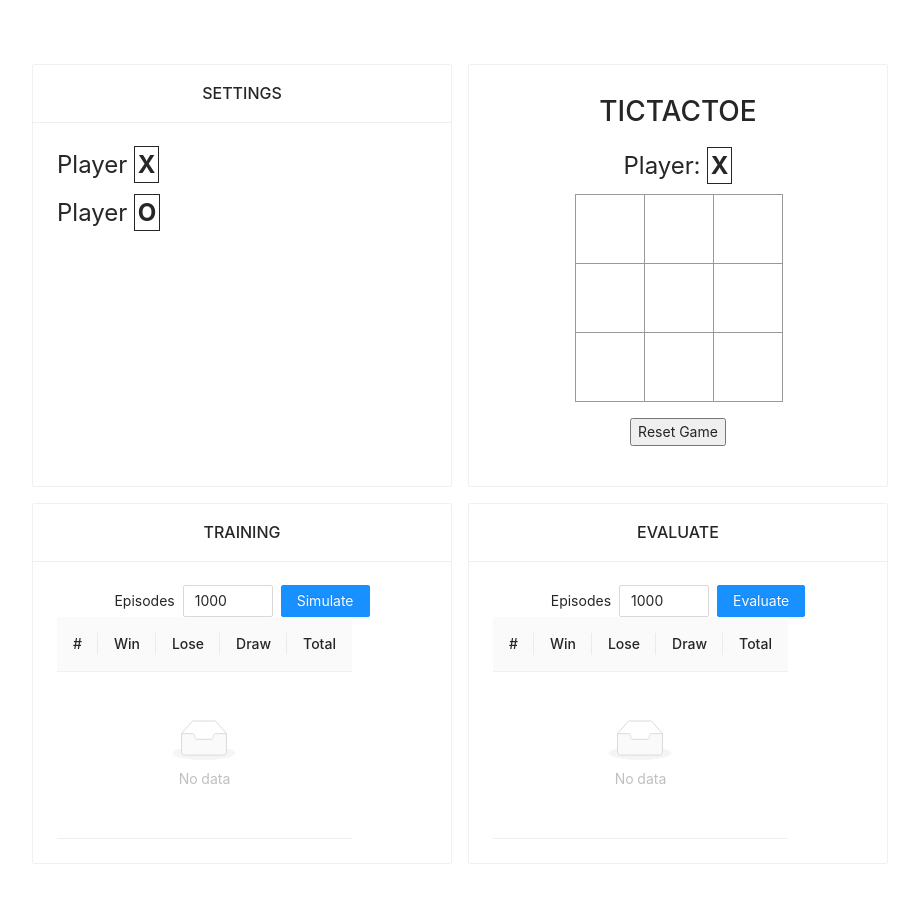
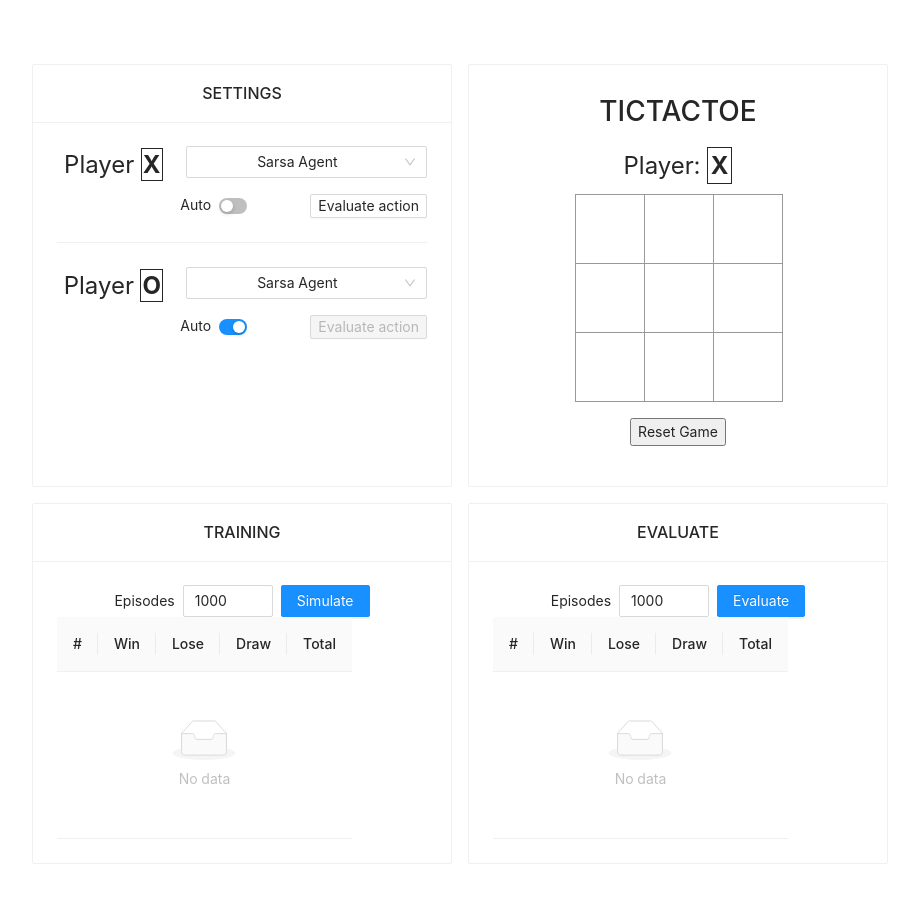
Before and after one commit to hoangchunghien/rl-tictactoe-js, a React (Create React App) app: page / in a window 1280 px wide. Shown: the top 902 px of the page, without its empty margins (180-1099 px from the left). Built offline with nearby package versions, Linux system fonts and the light colour scheme.

Commit message:
feat: Add configurable game

```diff
--- a/src/App.js
+++ b/src/App.js
@@ -1,18 +1,47 @@
-import { useState } from "react";
-import { Row, Col, Card, InputNumber, Button, Table } from "antd";
+import { useState, useEffect } from "react";
+import {
+  Row,
+  Col,
+  Card,
+  InputNumber,
+  Button,
+  Table,
+  Select,
+  Divider,
+  Switch,
+} from "antd";
 
 import Game from "./components/Game";
-import { boardToString, checkGameover, initGame, move, X, O } from "./core/game";
-import { evaluate, PLAYLAST } from "./core/evaluation";
+import {
+  boardToString,
+  checkGameover,
+  initGame,
+  move,
+  X,
+  O,
+} from "./core/game";
+import { evaluate, train, PLAYLAST, PLAYFIRST } from "./core/evaluation";
 import { RandomAgent, SarsaAgent } from "./core/agent";
 import { select } from "weighted";
-import { range, max, map } from "lodash";
+import { range, filter, map, max, find } from "lodash";
 
 import "./App.css";
 
-const randomAgent = new RandomAgent();
-const sarsaAgent = new SarsaAgent();
+const { Option } = Select;
+
+const randomAgent = new RandomAgent({ player: X });
+const sarsaAgent = new SarsaAgent({});
 window.sarsaAgent = sarsaAgent;
+
+const player1Agents = [
+  { title: "Random Agent", agent: new RandomAgent({ player: X }) },
+  { title: "Sarsa Agent", agent: new SarsaAgent({ player: X }) },
+];
+
+const player2Agents = [
+  { title: "Random Agent", agent: new RandomAgent({ player: O }) },
+  { title: "Sarsa Agent", agent: new SarsaAgent({ player: O }) },
+];
 
 function App() {
   const [game, setGame] = useState(initGame());
@@ -24,88 +53,62 @@ function App() {
   const [trainingResults, setTraningResults] = useState([]);
   const [evaluateResults, setEvaluateResults] = useState([]);
 
+  const [player1, setPlayer1] = useState({
+    agent: player1Agents[1],
+    playmode: false,
+  });
+  const [player2, setPlayer2] = useState({
+    agent: player2Agents[1],
+    playmode: true,
+  });
+
+  useEffect(() => {
+    const { turn } = game;
+    let currentPlayer = null;
+    if (turn === X) {
+      currentPlayer = player1;
+    } else {
+      currentPlayer = player2;
+    }
+
+    if (currentPlayer.playmode) {
+      const {
+        agent: { agent },
+      } = currentPlayer;
+      let probs = agent.policy(game);
+      const maxProb = max(probs);
+      probs = map(probs, (it, index) => ({ index, prob: it }));
+      let action = select(filter(probs, (it) => it.prob == maxProb));
+      action = action.index;
+
+      console.log("Q");
+      console.log(agent.Q && agent.Q[boardToString(game.board)]);
+      console.log("A");
+      console.log(probs);
+
+      agent.observe(game, action);
+      agent.learn();
+
+      if (!game.gameover) {
+        const state = move(game, action);
+        setGame(state);
+      }
+    }
+  });
+
   const onMove = (location) => {
     const state = move(game, location);
-
-    const probs = sarsaAgent.policy(state);
-    console.log("Q");
-    console.log(sarsaAgent.Q[boardToString(state.board)]);
-    console.log("A");
-    console.log(probs);
-    const action = probs.indexOf(max(probs));
-
-    sarsaAgent.observe(state, action);
-    const memory = sarsaAgent.episode;
-    if (memory.length >= 2) {
-      const record1 = memory[memory.length - 2];
-      const record2 = memory[memory.length - 1];
-      sarsaAgent.learn(record1[0], record1[1], record2[0], record2[1]);
-    }
-
-    if (state.gameover) {
-      setGame(state);
-      return;
-    }
-
-    const nextState = move(state, action);
-    setGame(nextState);
+    setGame(state);
   };
 
   const training = (agent) => {
     setIsTraining(true);
-    const result = { win: 0, lose: 0, draw: 0, total: episode }
-    for (let i = 1; i <= episode; i++) {
-      setT(i);
-
-      let state = initGame();
-
-      // Random agent move first
-      let probs = randomAgent.policy(state);
-      let action = select(range(probs.length), probs);
-      state = move(state, action);
-
-      // Training agent take one action
-      probs = agent.policy(state);
-      action = select(range(probs.length), probs);
-
-      // Training
-      let done = false;
-      for (let j = 0; j <= 100; j++) {
-        const tmpState = move(state, action);
-        done = checkGameover(state.board);
-        if (done) break;
-
-        probs = randomAgent.policy(tmpState);
-        const randomAction = select(range(probs.length), probs);
-        const nextState = move(tmpState, randomAction);
-
-        let nextAction = -1;
-        if (!nextState.gameover) {
-          probs = agent.policy(nextState);
-          nextAction = select(range(probs.length), probs);
-        }
-
-        agent.learn(state, action, nextState, nextAction);
-
-        done = checkGameover(nextState.board);
-
-        state = nextState;
-        action = nextAction;
-        if (done) {
-          break;
-        }
-      }
-
-      if (state.winner) {
-        if (state.winner == O) {
-          result.win += 1;
-        } else {
-          result.lose += 1;
-        }
-      } else {
-        result.draw += 1;
-      }
-    }
+    const result = train({
+      agent: player2.agent.agent,
+      againstAgent: player1.agent.agent,
+      playType: PLAYLAST,
+      episodes: episode,
+    });
 
     setTraningResults([result, ...trainingResults]);
 
@@ -113,23 +116,119 @@ function App() {
   };
 
   const evaluateAgent = (agent) => {
-    const result = evaluate({ agent, againstAgent: randomAgent, playType: PLAYLAST, episodes: evaluateEpisode });
+    const result = evaluate({
+      agent,
+      againstAgent: randomAgent,
+      playType: PLAYLAST,
+      episodes: evaluateEpisode,
+    });
     setEvaluateResults([result, ...evaluateResults]);
-  }
+  };
 
   return (
     <div className="App">
       <Row justify="center" align="stretch" gutter={[16, 16]}>
         <Col>
           <Card style={{ width: 420, height: "100%" }} title="SETTINGS">
-            <Row>
-              <Col><div className="status">Player <b style={{border: "solid 1px", padding: "3px"}}>X</b></div></Col>
-              <Col></Col>
+            <Row gutter={[16, 16]} align="stretch">
+              <Col md={8}>
+                <div className="status">
+                  Player{" "}
+                  <b style={{ border: "solid 1px", padding: "1px" }}>X</b>
+                </div>
+              </Col>
+              <Col md={16}>
+                <div>
+                  <Select
+                    defaultValue={player1.agent.title}
+                    style={{ minWidth: "100%" }}
+                    onChange={(value) =>
+                      setPlayer1({
+                        ...player1,
+                        agent: find(player1Agents, { title: value }),
+                      })
+                    }
+                  >
+                    {map(player1Agents, ({ title }, ix) => (
+                      <Option key={ix} value={title}>
+                        {title}
+                      </Option>
+                    ))}
+                  </Select>
+                </div>
+              </Col>
             </Row>
 
             <Row>
-              <Col><div className="status">Player <b style={{border: "solid 1px", padding: "3px"}}>O</b></div></Col>
+              <Col md={8}></Col>
+              <Col md={16}>
+                <Row gutter={[8, 8]} justify="space-between">
+                  <Col>
+                    <Row gutter={8}>
+                      <Col>Auto</Col>
+                      <Col>
+                        <Switch size="small" checked={player1.playmode} onChange={e => setPlayer1({...player1, playmode: e})} />
+                      </Col>
+                    </Row>
+                  </Col>
+                  <Col>
+                    <Button size="small" disabled={player1.playmode}>Evaluate action</Button>
+                  </Col>
+                </Row>
+                <Row></Row>
+              </Col>
             </Row>
+
+            <Divider />
+
+            <Row gutter={[16, 16]}>
+              <Col md={8}>
+                <div className="status">
+                  Player{" "}
+                  <b style={{ border: "solid 1px", padding: "1px" }}>O</b>
+                </div>
+              </Col>
+
+              <Col md={16}>
+                <Select
+                  defaultValue={player2.agent.title}
+                  style={{ minWidth: "100%" }}
+                  onChange={(value) =>
+                    setPlayer2({
+                      ...player2,
+                      agent: find(player2Agents, { title: value }),
+                    })
+                  }
+                >
+                  {map(player2Agents, ({ title }, ix) => (
+                    <Option key={ix} value={title}>
+                      {title}
+                    </Option>
+                  ))}
+                </Select>
+              </Col>
+            </Row>
+
+            <Row>
+              <Col md={8}></Col>
+              <Col md={16}>
+                <Row gutter={[8, 8]} justify="space-between">
+                  <Col>
+                    <Row gutter={8}>
+                      <Col>Auto</Col>
+                      <Col>
+                        <Switch size="small" checked={player2.playmode} onChange={e => setPlayer2({...player2, playmode: e})} />
+                      </Col>
+                    </Row>
+                  </Col>
+                  <Col>
+                    <Button size="small" disabled={player2.playmode}>Evaluate action</Button>
+                  </Col>
+                </Row>
+                <Row></Row>
+              </Col>
+            </Row>
+
           </Card>
         </Col>
         <Col>
@@ -151,7 +250,8 @@ function App() {
                   <button
                     onClick={() => {
                       setGame(initGame());
-                      sarsaAgent.newEpisode();
+                      player1.agent.agent.newEpisode();
+                      player2.agent.agent.newEpisode();
                     }}
                   >
                     Reset Game
@@ -163,7 +263,12 @@ function App() {
         </Col>
       </Row>
 
-      <Row justify="center" align="stretch" gutter={[16, 16]} style={{marginTop: "16px"}}>
+      <Row
+        justify="center"
+        align="stretch"
+        gutter={[16, 16]}
+        style={{ marginTop: "16px" }}
+      >
         <Col>
           <Card title="TRAINING" style={{ width: 420 }}>
             <Row justify="center" align="middle" gutter={[8, 8]}>
@@ -198,10 +303,17 @@ function App() {
                     { title: "Win", dataIndex: "win", key: "win" },
                     { title: "Lose", dataIndex: "lose", key: "lose" },
                     { title: "Draw", dataIndex: "draw", key: "draw" },
-                    { title: "Total", dataIndex: "total", key: "total"},
+                    { title: "Total", dataIndex: "total", key: "total" },
                   ]}
-                  dataSource={map(trainingResults, (it, index) => ({...it, index}))}
-                  pagination={{pageSize: 3, hideOnSinglePage: true, showLessItems: true}}
+                  dataSource={map(trainingResults, (it, index) => ({
+                    ...it,
+                    index,
+                  }))}
+                  pagination={{
+                    pageSize: 3,
+                    hideOnSinglePage: true,
+                    showLessItems: true,
+                  }}
                 />
               </Col>
             </Row>
@@ -241,10 +353,17 @@ function App() {
                     { title: "Win", dataIndex: "win", key: "win" },
                     { title: "Lose", dataIndex: "lose", key: "lose" },
                     { title: "Draw", dataIndex: "draw", key: "draw" },
-                    { title: "Total", dataIndex: "total", key: "total"},
+                    { title: "Total", dataIndex: "total", key: "total" },
                   ]}
-                  dataSource={map(evaluateResults, (it, index) => ({...it, index}))}
-                  pagination={{pageSize: 3, hideOnSinglePage: true, showLessItems: true}}
+                  dataSource={map(evaluateResults, (it, index) => ({
+                    ...it,
+                    index,
+                  }))}
+                  pagination={{
+                    pageSize: 3,
+                    hideOnSinglePage: true,
+                    showLessItems: true,
+                  }}
                 />
               </Col>
             </Row>
--- a/src/core/agent.js
+++ b/src/core/agent.js
@@ -1,28 +1,29 @@
-import { range, max, sample, pullAt, clone } from 'lodash';
-import { getValidMoves, boardToString, calculateReward, O } from './game';
-
+import { range, max, sample, pullAt, clone } from "lodash";
+import { getValidMoves, boardToString, calculateReward, O, X } from "./game";
 
 export class RandomAgent {
+  constructor({ player = X }) {
+    this.player = player;
+  }
 
   policy = (game) => {
     const { board } = game;
     const validMoves = getValidMoves(board);
     let A = range(0, 9, 0.0);
     for (let i = 0; i < validMoves.length; i++) {
-      const a = validMoves[i]
+      const a = validMoves[i];
       A[a] = 1.0 / validMoves.length;
     }
-    return A
+    return A;
+  };
+
+  newEpisode = () => {};
+  observe = () => {};
+  learn = () => {};
 }
 
-  newEpisode = () => {}
-  observe = () => {}
-  learn = () => {}
-}
-
-
 export class SarsaAgent {
-  constructor(epsilon = 0.1, discount = 0.9, alpha=0.01, player=O) {
+  constructor({ epsilon = 0.1, discount = 0.9, alpha = 0.01, player = O }) {
     this.epsilon = epsilon;
     this.discount = discount;
     this.alpha = alpha;
@@ -37,7 +38,7 @@ export class SarsaAgent {
         }
 
         return target[name];
-      }
+      },
     });
   }
 
@@ -62,23 +63,35 @@ export class SarsaAgent {
     }
 
     return A;
-  }
+  };
 
-  learn = (state, action, nextState, nextAction) => {
+  learn = () => {
+    const memory = this.episode;
+    if (memory.length >= 2) {
+      const record1 = memory[memory.length - 2];
+      const record2 = memory[memory.length - 1];
+      const state = record1[0];
+      const action = record1[1];
+      const nextState = record2[0];
+      const nextAction = record2[1];
+
       const reward = calculateReward(nextState, this.player);
       const stateString = boardToString(state.board);
       const nextStateString = boardToString(nextState.board);
-    const nextStateValue = nextState.gameover ? 0 : this.Q[nextStateString][nextAction];
+      const nextStateValue = nextState.gameover
+        ? 0
+        : this.Q[nextStateString][nextAction];
       const tdTarget = reward + this.discount * nextStateValue;
       const tdDelta = tdTarget - this.Q[stateString][action];
       this.Q[stateString][action] += this.alpha * tdDelta;
     }
+  };
 
   observe = (state, action) => {
     this.episode.push([state, action]);
-  }
+  };
 
   newEpisode = () => {
     this.episode = [];
+  };
 }
-}
--- a/src/core/evaluation.js
+++ b/src/core/evaluation.js
@@ -1,15 +1,20 @@
-import { max, filter, map } from 'lodash';
-import { initGame, move } from './game';
-import { select } from 'weighted';
+import { max, filter, map, range } from "lodash";
+import { initGame, move, O, X } from "./game";
+import { select } from "weighted";
 
-export const PLAYFIRST = 'X';
-export const PLAYLAST = 'O';
+export const PLAYFIRST = X;
+export const PLAYLAST = O;
 
-export const evaluate = ({agent, againstAgent, playType=PLAYLAST, episodes=1000}) => {
+export const evaluate = ({
+  agent,
+  againstAgent,
+  playType = PLAYLAST,
+  episodes = 1000,
+}) => {
   const firstPlayer = playType == PLAYFIRST ? agent : againstAgent;
   const lastPlayer = playType == PLAYLAST ? agent : againstAgent;
 
-    const results = {win: 0, draw: 0, lose: 0, total: episodes}
+  const results = { win: 0, draw: 0, lose: 0, total: episodes };
   for (var i = 0; i < episodes; i++) {
     let state = initGame();
     firstPlayer.newEpisode();
@@ -17,17 +22,17 @@ export const evaluate = ({agent, againstAgent, playType=PLAYLAST, episodes=1000}
 
     for (var j = 0; j < 100; j++) {
       let probs = firstPlayer.policy(state);
-            let maxProb = max(probs)
-            probs = map(probs, (it, index) => ({index, prob: it}))
-            let action = select(filter(probs, it => it.prob == maxProb));
+      let maxProb = max(probs);
+      probs = map(probs, (it, index) => ({ index, prob: it }));
+      let action = select(filter(probs, (it) => it.prob == maxProb));
       action = action.index;
       state = move(state, action);
 
       if (!state.gameover) {
         probs = lastPlayer.policy(state);
-                maxProb = max(probs)
-                probs = map(probs, (it, index) => ({index, prob: it}))
-                action = select(filter(probs, it => it.prob == maxProb));
+        maxProb = max(probs);
+        probs = map(probs, (it, index) => ({ index, prob: it }));
+        action = select(filter(probs, (it) => it.prob == maxProb));
         action = action.index;
         state = move(state, action);
       }
@@ -48,4 +53,47 @@ export const evaluate = ({agent, againstAgent, playType=PLAYLAST, episodes=1000}
     }
   }
   return results;
+};
+
+export const train = ({
+  agent,
+  againstAgent,
+  playType = PLAYLAST,
+  episodes = 1000,
+}) => {
+  const result = { win: 0, lose: 0, draw: 0, total: episodes };
+  for (let i = 1; i <= episodes; i++) {
+    let state = initGame();
+    agent.newEpisode();
+    againstAgent.newEpisode();
+
+    for (let j = 0; j <= 100; j++) {
+      const { turn } = state;
+      let player = null;
+      if (turn === playType) {
+        player = agent;
+      } else {
+        player = againstAgent;
       }
+      let probs = player.policy(state);
+      let action = !state.gameover ? select(range(probs.length), probs) : -1;
+      player.observe(state, action);
+      player.learn();
+
+      if (!state.gameover) {
+        state = move(state, action);
+      }
+    }
+
+    if (state.winner) {
+      if (state.winner == playType) {
+        result.win += 1;
+      } else {
+        result.lose += 1;
+      }
+    } else {
+      result.draw += 1;
+    }
+  }
+  return result;
+};
```
Lines whose indentation alone changed are shown as unchanged.
